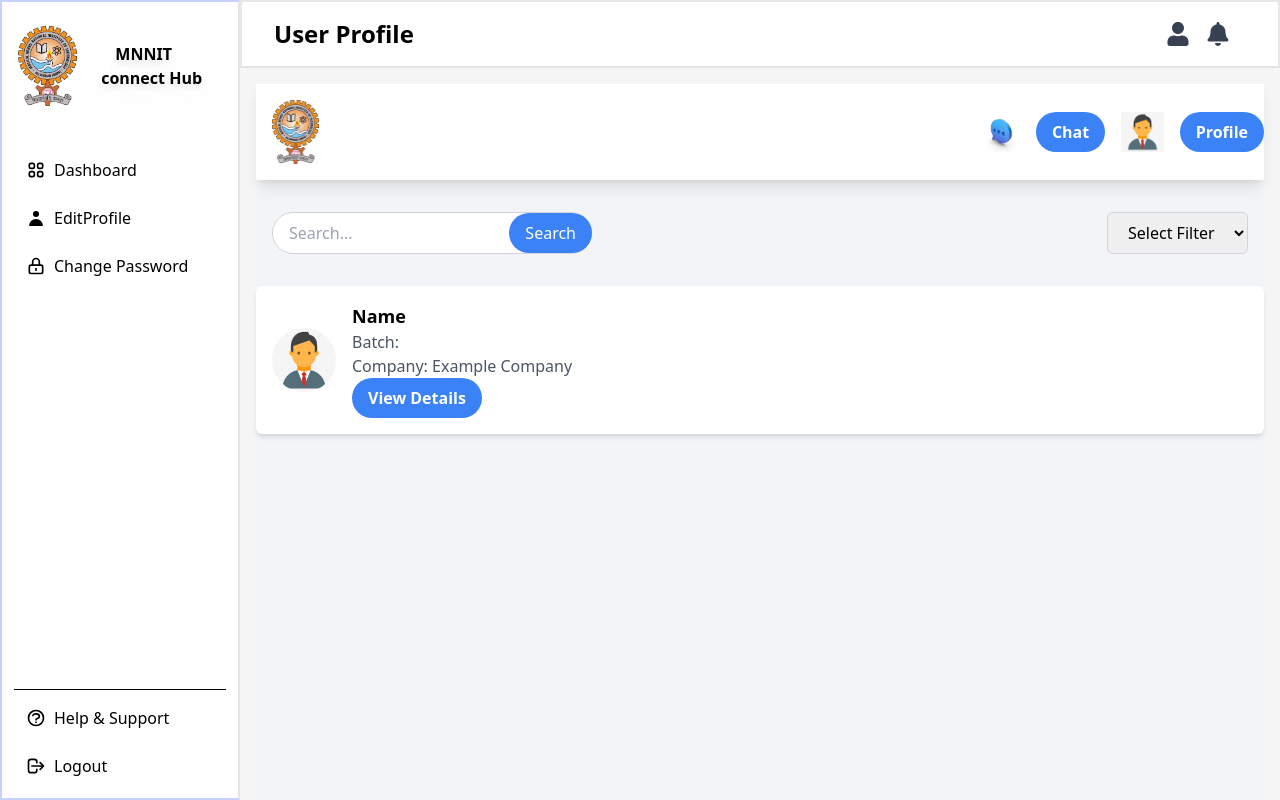
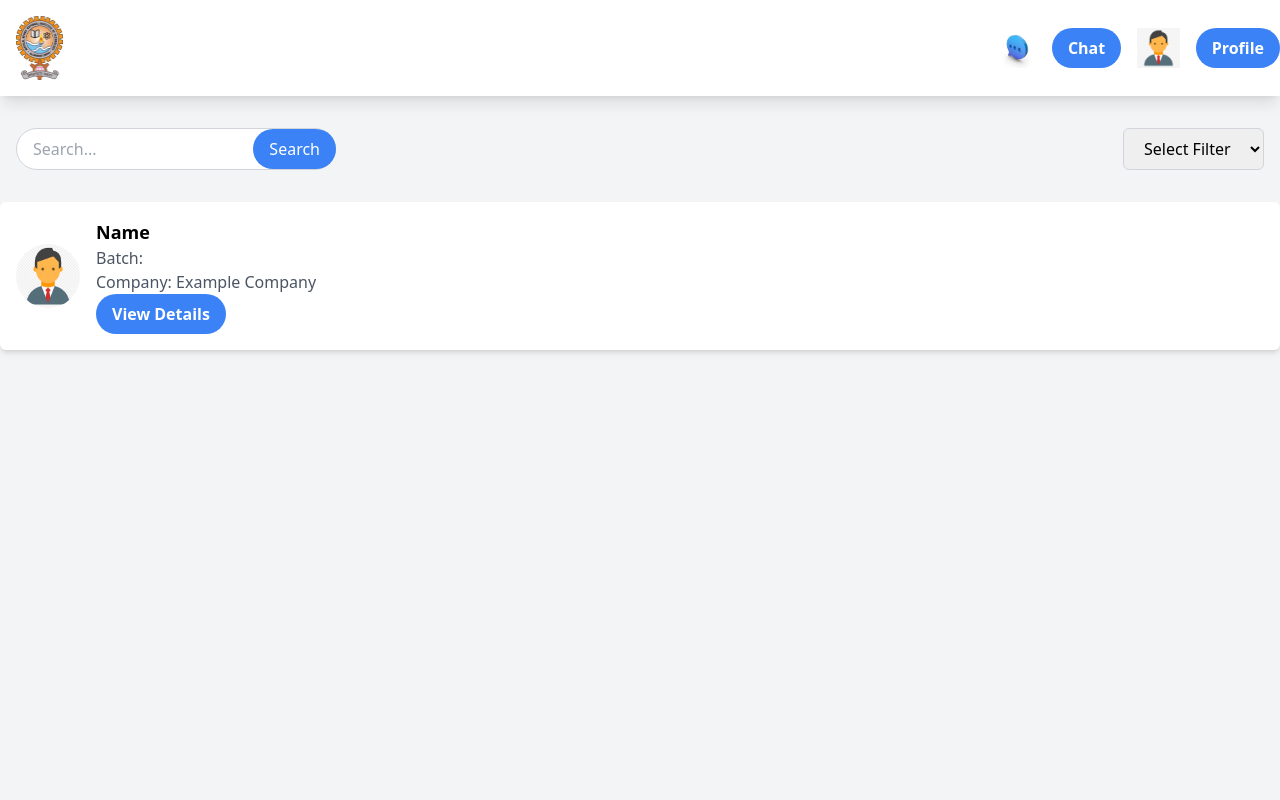
Before and after one commit to rishirajca081/Project-2024, a React (Create React App) app in the folder frontend/: page /ClientHomepage in a window 1280 px wide. Built offline with nearby package versions, Linux system fonts and the light colour scheme.

Commit message:
route clienthomepage to userprofile

```diff
--- a/frontend/src/App.js
+++ b/frontend/src/App.js
@@ -22,8 +22,8 @@
             <Route path="/ChangePassword" element={<ChangePassword />} />
             <Route path="/Profile" element={<Profile />} />
             <Route path="/EditProfile" element={<EditProfile />} />
-            <Route path="/ClientHomepage" element={<ClientHomepage />} />
           </Route>
+          <Route path="/ClientHomepage" element={<ClientHomepage />} />
           <Route path="/Login" element={<Login />} />
           <Route path="/Register" element={<Register />} />
         </Routes>
--- a/frontend/src/Pages/ClientHomepage.js
+++ b/frontend/src/Pages/ClientHomepage.js
@@ -2,8 +2,12 @@
 import Logo from "../Images/Logo.jpg";
 import ChatIcon from "../Images/ChatIcon.jpeg";
 import UserProfileLogo from "../Images/UserProfileLogo.png";
+import { useNavigate, NavLink } from "react-router-dom";
 
 function ClientHomepage() {
+
+  const navigate = useNavigate() ;
+
   const [selectedFilter, setSelectedFilter] = useState("");
   const [selectedYear, setSelectedYear] = useState("");
   const [selectedGender, setSelectedGender] = useState("");
@@ -40,7 +44,8 @@
             <img src={ChatIcon} alt="Chat Icon" className="h-10" />
             <button className="bg-blue-500 hover:bg-blue-600 text-white font-semibold py-2 px-4 rounded-full">Chat</button>
             <img src={UserProfileLogo} alt="User Profile Logo" className="h-10" />
-            <button className="bg-blue-500 hover:bg-blue-600 text-white font-semibold py-2 px-4 rounded-full">Profile</button>
+            <button className="bg-blue-500 hover:bg-blue-600
+             text-white font-semibold py-2 px-4 rounded-full" onClick={()=>navigate("/dashboard")}>Profile</button>
           </div>
         </div>
       </header>
```
